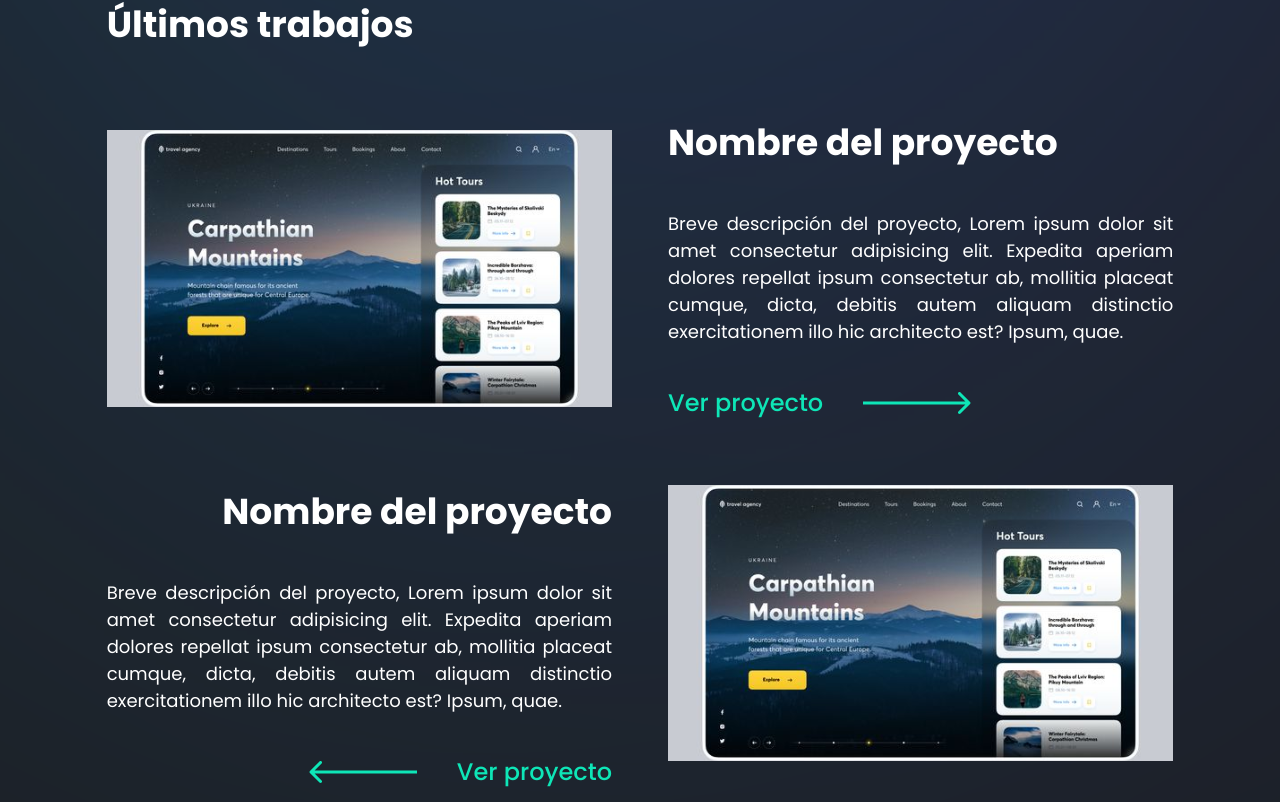
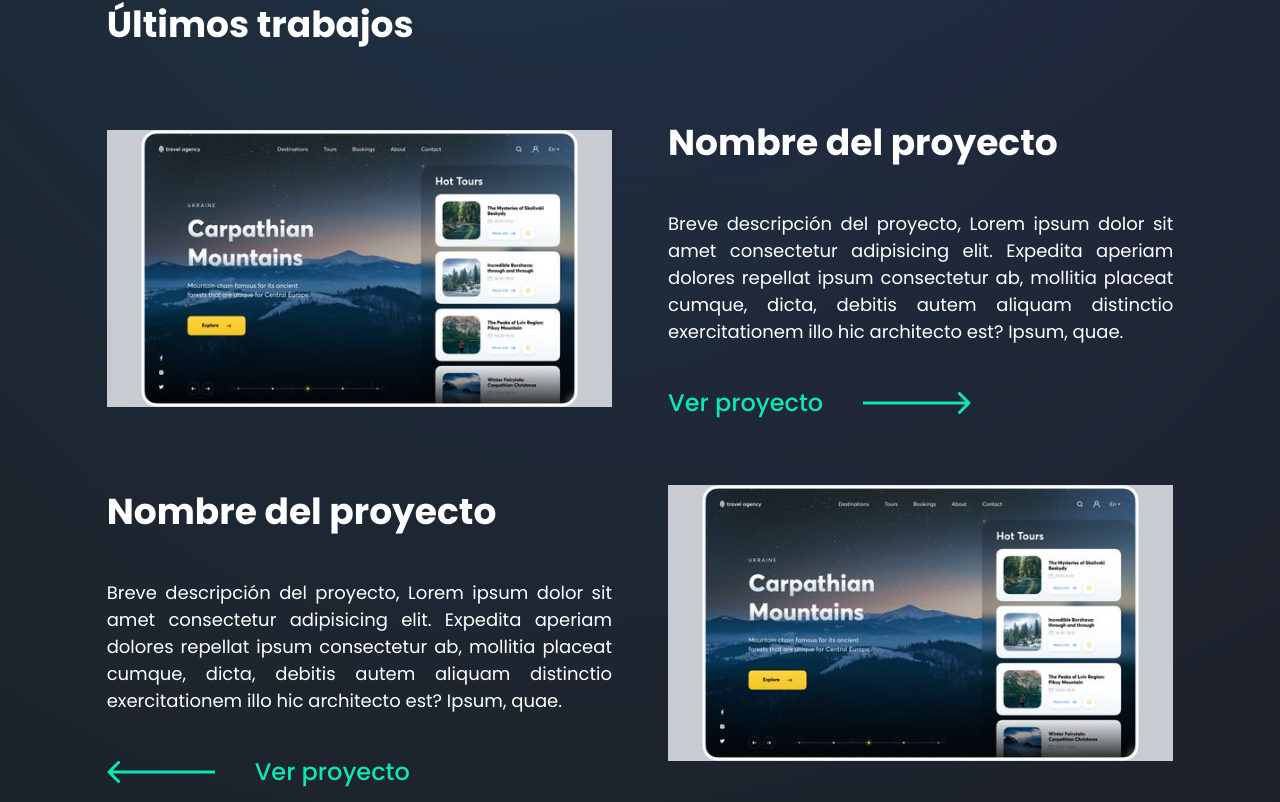
Before and after one commit to AlexisBeltran/PortafolioWeb, a React (Vite) app: page / in a window 1280 px wide. Shown: the part 1308-2110 px from the top of the page. Built offline with nearby package versions, Linux system fonts and the light colour scheme.

Commit message:
Add class items center

```diff
--- a/src/Section/Trabajos.jsx
+++ b/src/Section/Trabajos.jsx
@@ -16,7 +16,7 @@ function Trabajos() {
                 </div>
             </div>
             <div className="md:grid md:grid-cols-2 md:gap-14 items-left mt-6 flex flex-col-reverse gap-5">
-                <div className="text-left md:text-right flex flex-col justify-around h-full gap-10">
+                <div className="text-left md:text-right flex flex-col justify-around h-full gap-10 items-start">
                     <h2 className="">Nombre del proyecto</h2>
                     <p className="text-justify">Breve descripción del proyecto, Lorem ipsum dolor sit amet consectetur adipisicing elit. Expedita aperiam dolores repellat ipsum consectetur ab, mollitia placeat cumque, dicta, debitis autem aliquam distinctio exercitationem illo hic architecto est? Ipsum, quae.</p>
                     <a className="flex flex-row-reverse md:flex-row  items-center justify-items-start md:justify-end gap-10">
```
